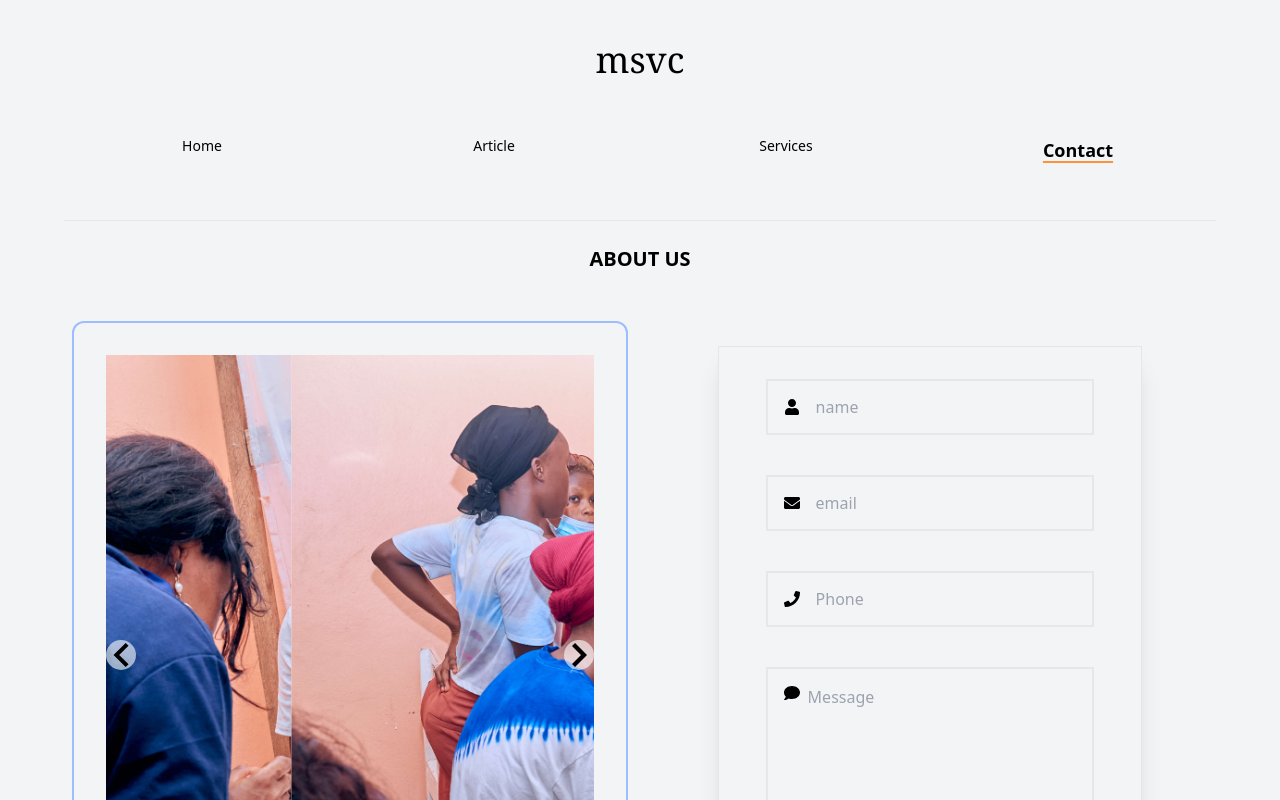
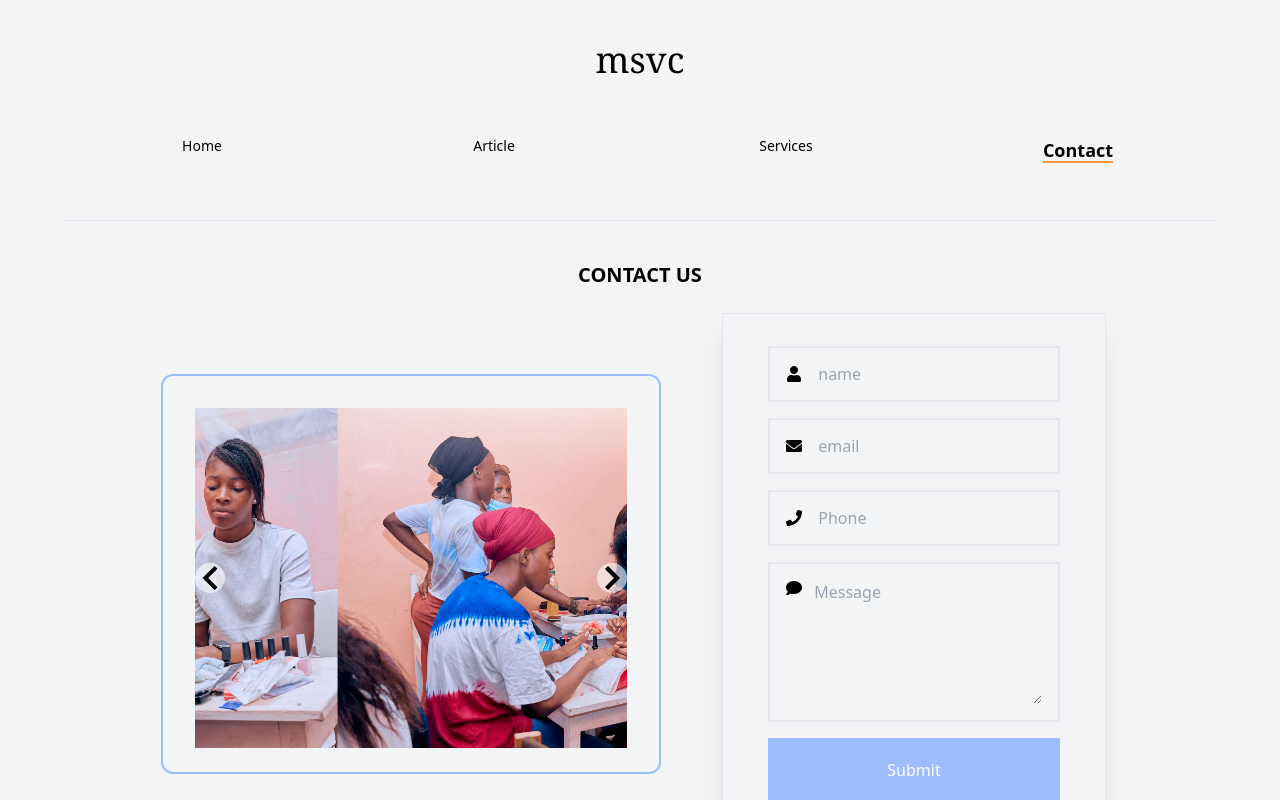
Before and after one commit to Judah40/MSVC, a Next.js app: page /contact in a window 1280 px wide. Shown: the top 800 px of the page. Built offline with nearby package versions, Linux system fonts and the light colour scheme.

Commit message:
alignment correction

```diff
--- a/src/app/Objects.tsx
+++ b/src/app/Objects.tsx
@@ -31,7 +31,7 @@ const [showPopup, setShowPopup] = useState(false);
 
   useEffect(() => {
     AOS.init({
-      duration: 1500,
+      duration: 1000,
     });
   }, []);
   return (
@@ -41,15 +41,15 @@ const [showPopup, setShowPopup] = useState(false);
           data-aos="fade-right"
           className="w-full  p-4   flex flex-col items-center justify-center gap-6"
         >
-          <h1 className="text-[30px] w-10/12 lg:text-[30px]   font-serif  text-left  font-semibold">
+          <h1 className="text-[30px] w-10/12 lg:text-[30px]   font-serif text-center md:text-left  font-semibold">
             Your Key to Unlocking In Demand Career Opportunities!
           </h1>
-          <h1 className="w-10/12 text-xl font-thin text-left  ">
+          <h1 className="w-10/12 text-xl font-thin text-center md:text-left  ">
             Practical skills + Hands-on training = Vocational training magic!
             Embrace the power of vocational education and set yourselfup for
             success. #SkillsMasters
           </h1>
-          <div className="w-10/12">
+          <div className="w-full grid grid-cols-1 place-items-center md:place-items-start items-center md:w-10/12">
 
             <Link href={"/aboutUs"}>
           <button className="w-[250px] rounded h-[65px] bg-[#9DBDFF] hover:bg-[#80a8f7]">
@@ -60,7 +60,7 @@ const [showPopup, setShowPopup] = useState(false);
         </div>
         <div
           data-aos="fade-left"
-          className="w-full  h-96 bg-blue-400 rounded border-4  items-center flex justify-center "
+          className="w-full  h-72 md:h-96 bg-blue-400 rounded border-4  items-center flex justify-center "
         >
           <img
             src={"images/IMG_0087.jpg"}
@@ -126,7 +126,7 @@ const [showPopup, setShowPopup] = useState(false);
             loading='lazy'
           />
 
-          <h1 className="text-xl max-w-xs text-center font-medium font-serif ">
+          <h1 className="text-xl max-w-xs text-center  font-medium font-serif ">
             Certificate in Cosmetology
           </h1>
           <div className="max-w-md">
@@ -188,7 +188,7 @@ const [showPopup, setShowPopup] = useState(false);
           className="w-full   flex flex-col items-center justify-center gap-2 "
         >
 
-          <h1 className="text-[30px]  lg:text-[30px]   font-serif  text-center  font-semibold">
+          <h1 className="text-[30px]    font-serif  text-center  font-semibold">
             Discover the Art of Business Management through Vocational Training
           </h1>
           <h1 className="text-xl font-thin text-center  ">
@@ -235,7 +235,7 @@ const [showPopup, setShowPopup] = useState(false);
       {/* Services */}
       <div className="grid grid-cols-1 place-items-center ">
         <h1>OUR SERVICES</h1>
-        <h1 className=" text-[30px] max-w-md lg:text-[30px]   font-serif  text-center  font-semibold">
+        <h1 className=" text-[30px] max-w-md lg:text-[30px] p-8   font-serif  text-center  font-semibold">
           Are you ready to unlock your potential and embark on a journey of
           success{" "}
         </h1>
@@ -345,7 +345,7 @@ const [showPopup, setShowPopup] = useState(false);
       <div className=" grid grid-col-1 w-full">
         <div className="grid grid-cols-1 place-items-center pt-6">
           <h1>TESTIMONIALS</h1>
-          <h1 className="text-[30px] p-4 max-w-md lg:text-[30px]   font-serif  text-center  font-semibold">
+          <h1 className="text-[30px] p-8 max-w-md lg:text-[30px]   font-serif  text-center  font-semibold">
             What our Students says...{" "}
           </h1>
         </div>
--- a/src/app/contact/page.tsx
+++ b/src/app/contact/page.tsx
@@ -6,19 +6,19 @@ import React from "react";
 
 function Contact() {
   return (
-    <div className="grid grid-cols-1 place-items-center md:p-6">
-      <h1 className="text-xl font-semibold">ABOUT US</h1>
-      <div className="grid grid-cols-1 lg:grid-cols-2 p-12 gap-6 place-items-center">
+    <div className="grid grid-cols-1 place-items-center md:p-6 ">
+      <h1 className="text-xl p-4 font-semibold">CONTACT US</h1>
+      <div className="grid  grid-cols-1 md:flex md:justify-center  w-full lg:gap-12 gap-12 place-items-center">
         {/* pic */}
 
-        <div className="p-0 md:p-8 w-full border-2 border-[#9DBDFF] rounded-xl">
+        <div className="p-0 md:p-8 w-64 md:w-[260px] lg:w-[500px] lg:h-[400px]  border-2 border-[#9DBDFF] rounded-xl">
           <CarouselMain />
         </div>
 
         {/* Form */}
         <div
           data-aos="fade-left"
-          className="w-full   items-center flex justify-center md:w-11/12"
+          className="w-10/12  p-2   items-center flex justify-center md:w-6/12 lg:w-4/12 "
         >
           <Form />
         </div>
--- a/src/components/Carousel/index.tsx
+++ b/src/components/Carousel/index.tsx
@@ -19,13 +19,13 @@ function CarouselMain() {
     { img: "../images/PIC20.jpg" },
   ];
   return (
-    <div className="w-full">
+    <div className=" ">
       <Slide>
         {slideImages.map((slideImage, index) => (
           <div key={index}>
             <div
-            className="w-full h-[600px] bg-cover"
-              style={{  backgroundImage: `url(${slideImage.img})` }}
+            className="lg:w-[500px] md:w-[240px] lg:h-[340px] h-[168px] lg:bg-cover bg-contain bg-no-repeat"
+              style={{  backgroundImage: `url(${slideImage.img})`,  }}
             ></div>
           </div>
         ))}
--- a/src/components/Form/page.tsx
+++ b/src/components/Form/page.tsx
@@ -32,7 +32,7 @@ const Form: React.FC = () => {
   };
 
   return (
-    <form onSubmit={handleSubmit} className='items-center w-full lg:w-10/12 p-4 md:p-8 space-y-10 flex flex-col border shadow-xl'>
+    <form onSubmit={handleSubmit} className='items-center w-full md:w-96 p-6 md:p-8 gap-4 flex flex-col border shadow-xl'>
       <div className="w-11/12 h-14 pl-4 border-2 gap-2 flex flex-row items-center">
         <label>
           <FaUser />
@@ -75,7 +75,7 @@ const Form: React.FC = () => {
           className='bg-transparent pl-2 w-full h-full border-none'
         />
       </div>
-      <div className="w-11/12 h-40 pl-4 border-2 flex flex-row  p-4">
+      <div className="w-11/12  gap-1 h-40 pl-4 border-2 flex flex-row  p-4">
         <label>
         <FaComment />
         </label>
--- a/src/components/Modal/Course1Modal/page.tsx
+++ b/src/components/Modal/Course1Modal/page.tsx
@@ -1,13 +1,15 @@
 import React from "react";
-
+import {FaStop} from "react-icons/fa"
 function CourseModal1() {
   return (
     <div
       className="popup-container fixed inset-0 flex justify-center
     items-center bg-gray-900 bg-opacity-70 z-50 overflow-y-auto"
     >
-      <div className="popup p-6 rounded-lg shadow-md bg-white w-5/6 relative">
-        {" "}hiiii
+      <div className="popup p-6 flex justify-center rounded-lg shadow-md bg-white w-5/6 relative">
+        <div className="w-full  h-12 bg-red-500">
+      <FaStop/>
+        </div>
       </div>{" "}
     </div>
   );
```
